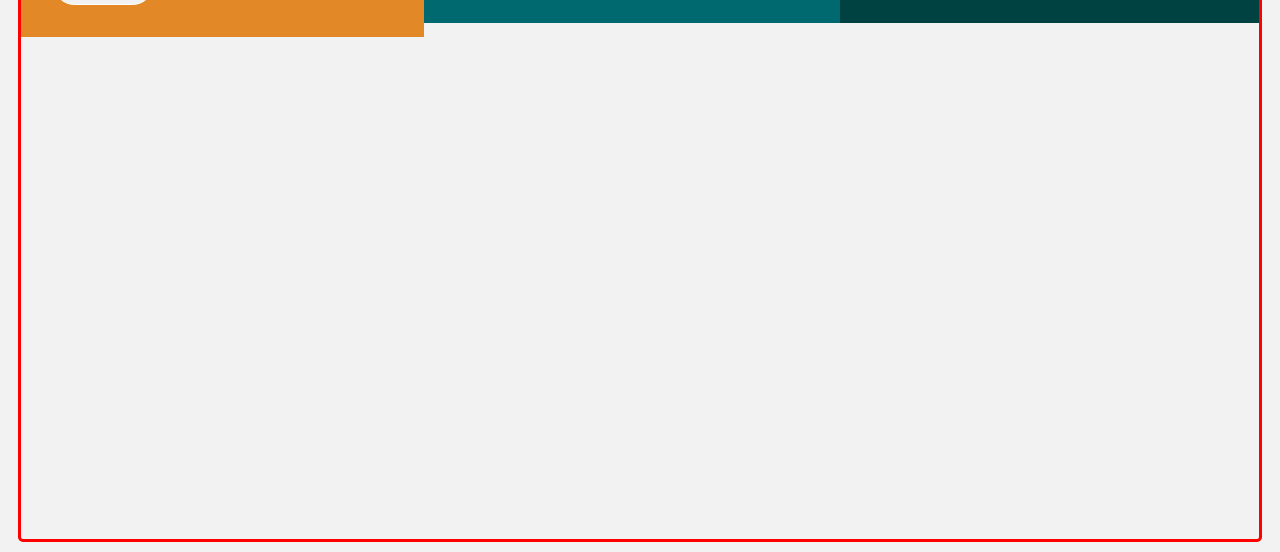
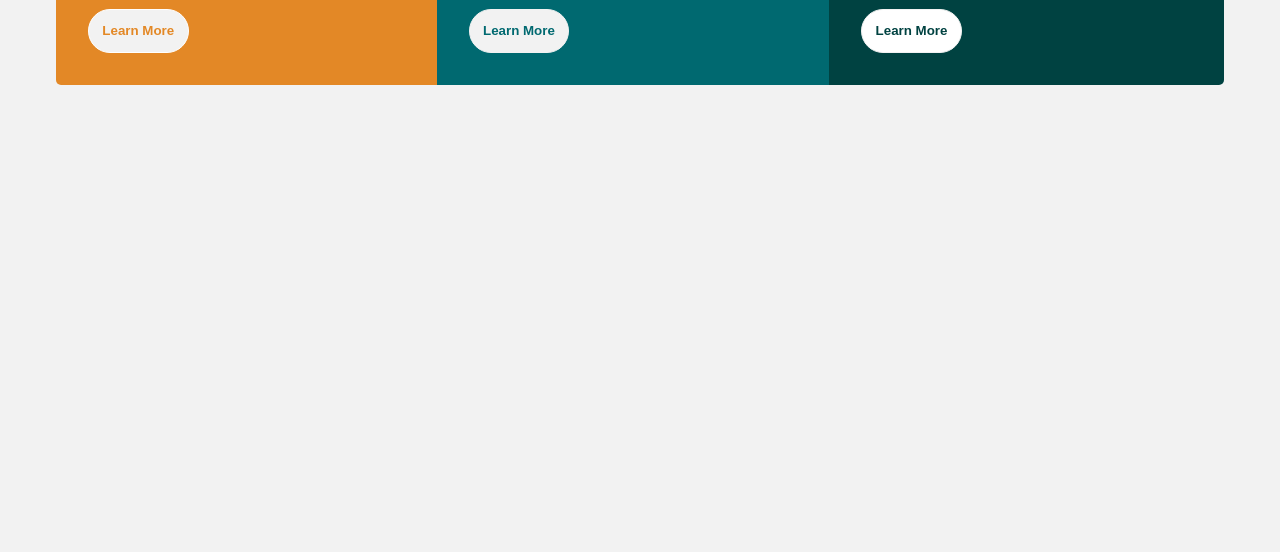
Before and after one commit to 3LLT33/FEMProjects, a plain HTML site: page 3-Column/index.html in a window 1280 px wide. Shown: the part 274-826 px from the top of the page. After the commit the page ends 800 px from the top, so only its background shows below. Drawn offline with Linux system fonts and the light colour scheme.

Commit message:
Remove section tags to fix stepping problem when resizing

```diff
--- a/3-Column/3-column.css
+++ b/3-Column/3-column.css
@@ -91,14 +91,12 @@ p {
 
 @media screen and (min-width: 600px) {
     .content {
-        height: 100vh;
         max-width: 1440px;
-        margin: 10px;
+        margin: 3em;
         display: flex;
         flex-direction: row;
         justify-content: center;
         align-items: stretch;
-        border: 3px solid red;
     }
 
     .text {
--- a/3-Column/index.html
+++ b/3-Column/index.html
@@ -17,7 +17,6 @@
 
     <div class="content">
 
-    <section>
         <div class="sedans">
             <div class="text">
                 <img src="icon-sedans.svg" alt="A silhouette of a sedan">
@@ -30,9 +29,7 @@
                 <button class="button-sed">Learn More</button>
             </div>
         </div>
-    </section>
 
-    <section>
         <div class="suvs">
             <div class="text">
                 <img src="icon-suvs.svg" alt="A silhouette of an SUV">
@@ -45,9 +42,7 @@
                 <button class="button-suv">Learn More</button>
             </div>
         </div>
-    </section>
 
-    <section>
         <div class="luxury">
             <div class="text">
                 <img src="icon-luxury.svg" alt="A silhouette of a luxury vehicle">
@@ -60,7 +55,6 @@
                 <button class="button-lux">Learn More</button>
             </div>
         </div>
-    </section>
 
     </div>
 
```
